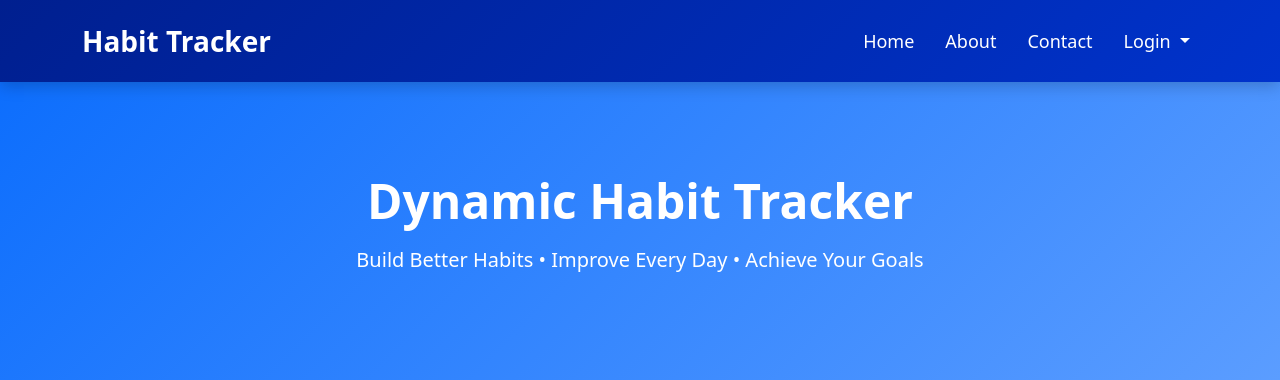
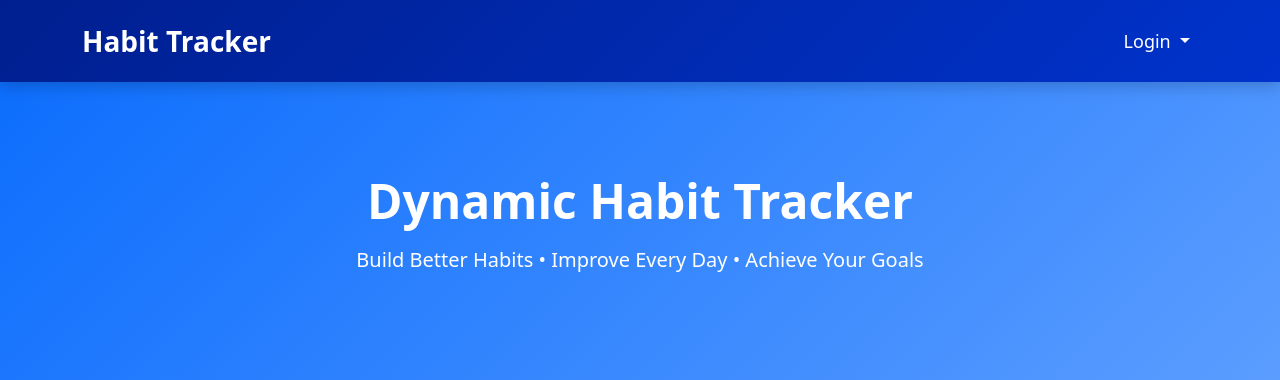
Before and after one commit to chintusasmal21-lgtm/habit_tracker, a Django app: page /about/ in a window 1280 px wide. Shown: the top 380 px of the page. Run offline with Django 5.2, Linux system fonts and the light colour scheme.

Commit message:
Updated home page

```diff
--- a/habits/templates/habits/navbar.html
+++ b/habits/templates/habits/navbar.html
@@ -81,24 +81,6 @@
 
             <ul class="navbar-nav ms-auto">
 
-                <li class="nav-item">
-                    <a class="nav-link" href="/">
-                        Home
-                    </a>
-                </li>
-
-                <li class="nav-item">
-                    <a class="nav-link" href="/about/">
-                        About
-                    </a>
-                </li>
-
-                <li class="nav-item">
-                    <a class="nav-link" href="/contact/">
-                        Contact
-                    </a>
-                </li>
-
                 <li class="nav-item dropdown">
 
                     <a class="nav-link dropdown-toggle"
```
